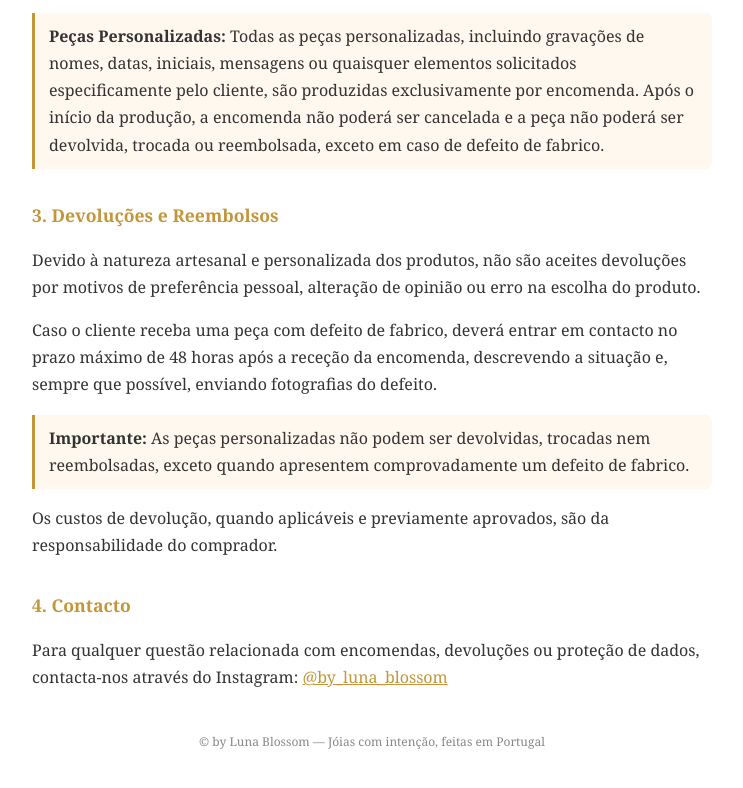
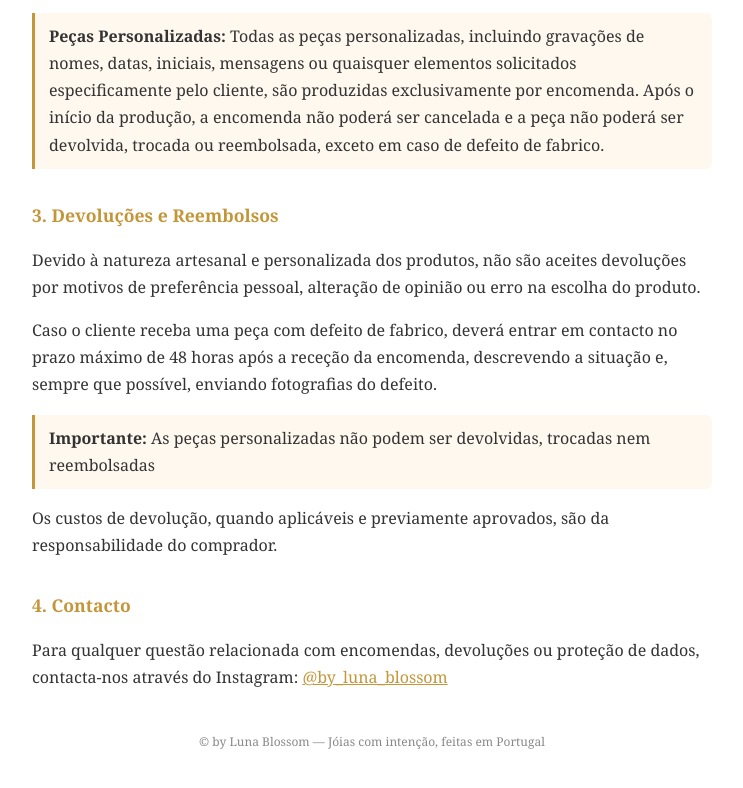
Before and after one commit to bylunablossom/bylunablossom, a plain HTML site: page privacidade.html in a window 1280 px wide. Shown: the part 1295-2083 px from the top of the page, without its empty margins (268-1011 px from the left). Drawn offline with Linux system fonts and the light colour scheme.

Commit message:
Update privacidade.html

```diff
--- a/privacidade.html
+++ b/privacidade.html
@@ -135,8 +135,7 @@ e, sempre que possível, enviando fotografias do defeito.
 
 <div class="notice">
 <strong>Importante:</strong>
-As peças personalizadas não podem ser devolvidas, trocadas nem reembolsadas,
-exceto quando apresentem comprovadamente um defeito de fabrico.
+As peças personalizadas não podem ser devolvidas, trocadas nem reembolsadas
 </div>
 
 <p>
```
